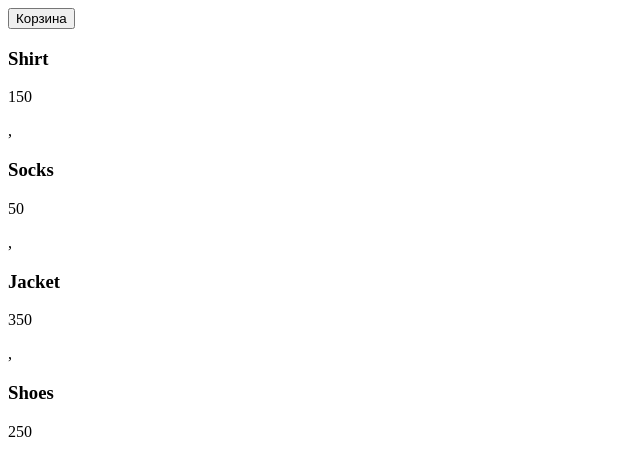
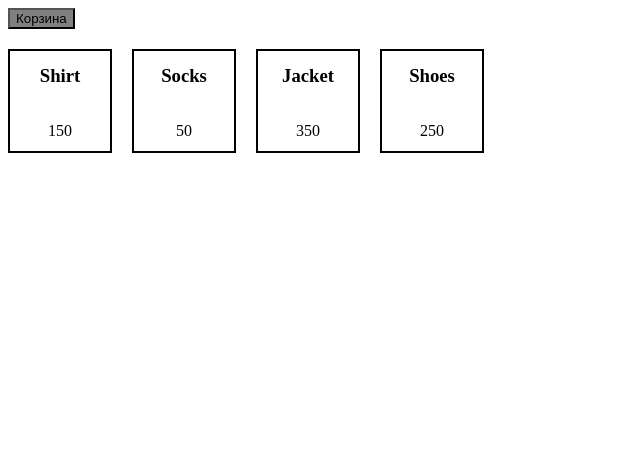
Before and after one commit to Igorprof/littleshop, a plain HTML site: page index.html in a window 1280 px wide. Shown: the whole page, without its empty margins (0-640 px from the left). Drawn offline with Linux system fonts and the light colour scheme.

Commit message:
add_style_and_some_improvements

```diff
--- a/index.html
+++ b/index.html
@@ -2,6 +2,7 @@
 <html>
 <head>
   <title>eShop</title>
+  <link rel="stylesheet" href="style.css">
 </head>
 <body>
   <header>
--- a/script.js
+++ b/script.js
@@ -15,7 +15,7 @@ const renderGoodsItem = ({ title, price }) => {
 const renderGoodsList = (list = goods) => {
     let goodsList = list.map(
             item => renderGoodsItem(item)
-        );
+        ).join('');
 
     $goodsList.insertAdjacentHTML('beforeend', goodsList);
 }
--- /dev/null
+++ b/style.css
@@ -0,0 +1,30 @@
+header {
+    margin-bottom: 20px;
+}
+
+.cart-button {
+    background-color:gray;
+}
+
+.goods-list {
+    display: flex;
+    flex-wrap: wrap;
+    flex-direction: row;
+    justify-content: start;
+}
+
+.goods-item {
+    width: 100px;
+    height: 100px;
+    margin-right: 20px;
+    border: 2px solid black;
+    display: flex;
+    flex-direction: column;
+    justify-content: center;
+    align-items: center;
+}
+
+.goods-item:hover {
+    background-color: green;
+    transition: .5s;
+}
```
